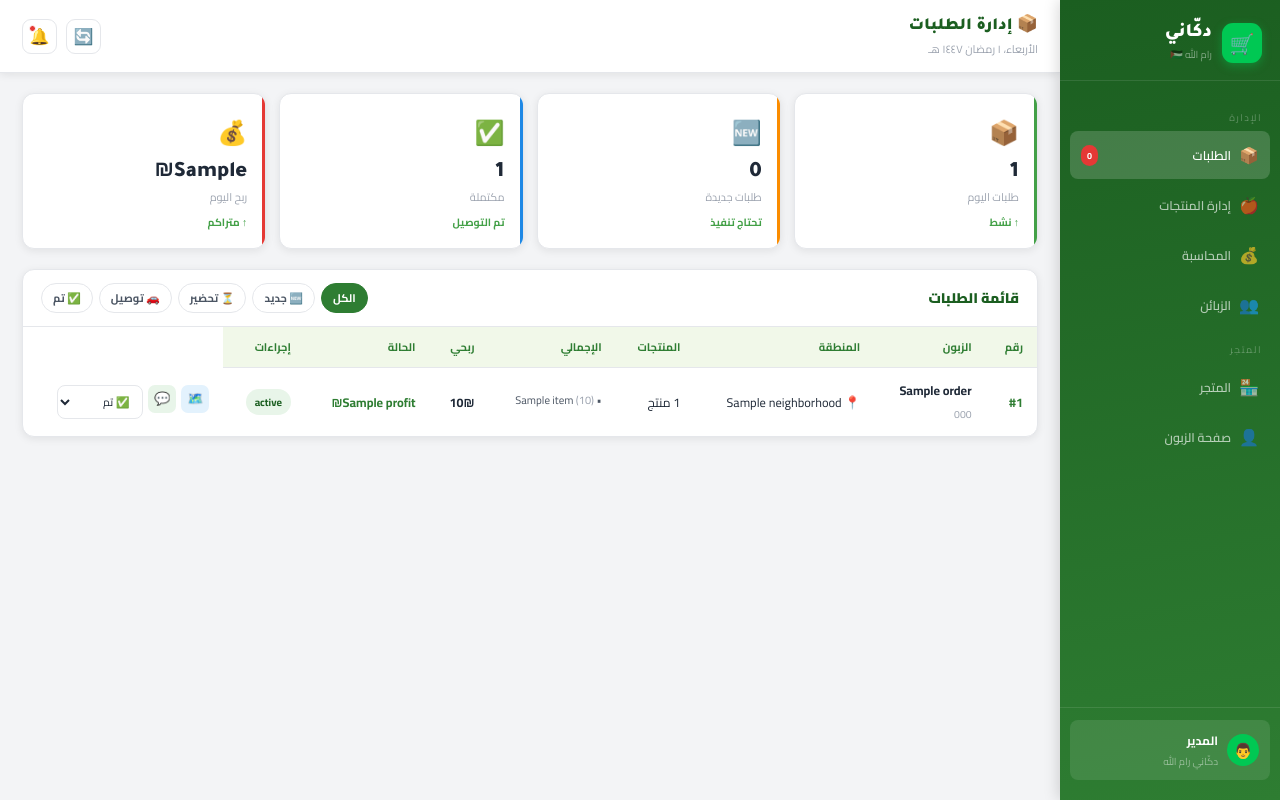
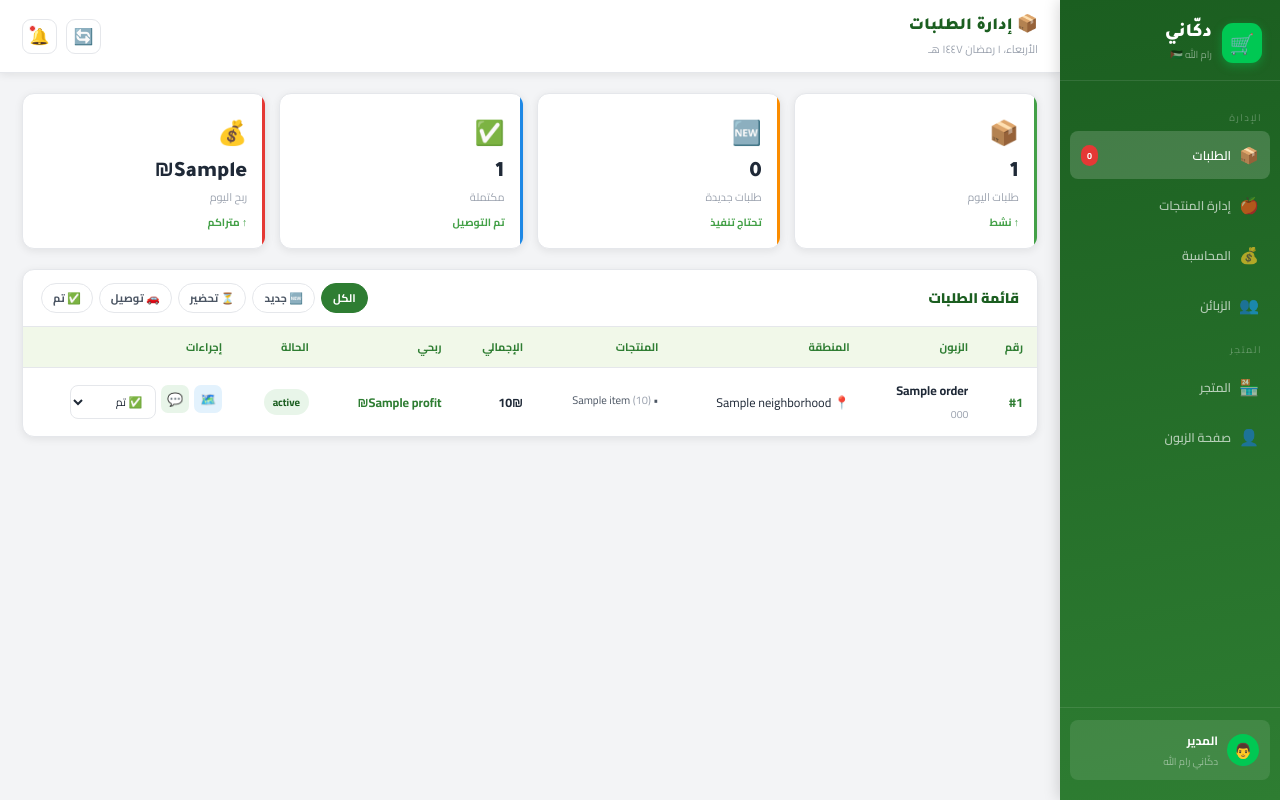
Before and after one commit to rabebar/dokkani, a Flask app: template templates/dashboard.html in a window 1280 px wide. Run offline with Flask 3, Linux system fonts and the light colour scheme; the template is opened without the code that fills it: most values are stand-ins (such as "Sample title", 1, 10 or a date in 2020); parts of the project's set-up code (start-up, migrations or seed data) failed here and were passed over.

Commit message:
Final UI cleanup and stats logic fix

```diff
--- a/templates/dashboard.html
+++ b/templates/dashboard.html
@@ -187,7 +187,6 @@ tr:hover td{background:#fafff9}
               <small style="color:var(--g400);direction:ltr;display:inline-block">{{ o['phone'] }}</small>
             </td>
             <td>📍 {{ o['neighborhood'] }}</td>
-            <td>{{ o['items'] | length }} منتج</td>
             <td>
               {% for item in o['items'] %}
               <div style="font-size: 11px; color: var(--g600); line-height: 1.2; margin-bottom: 2px;">
```
